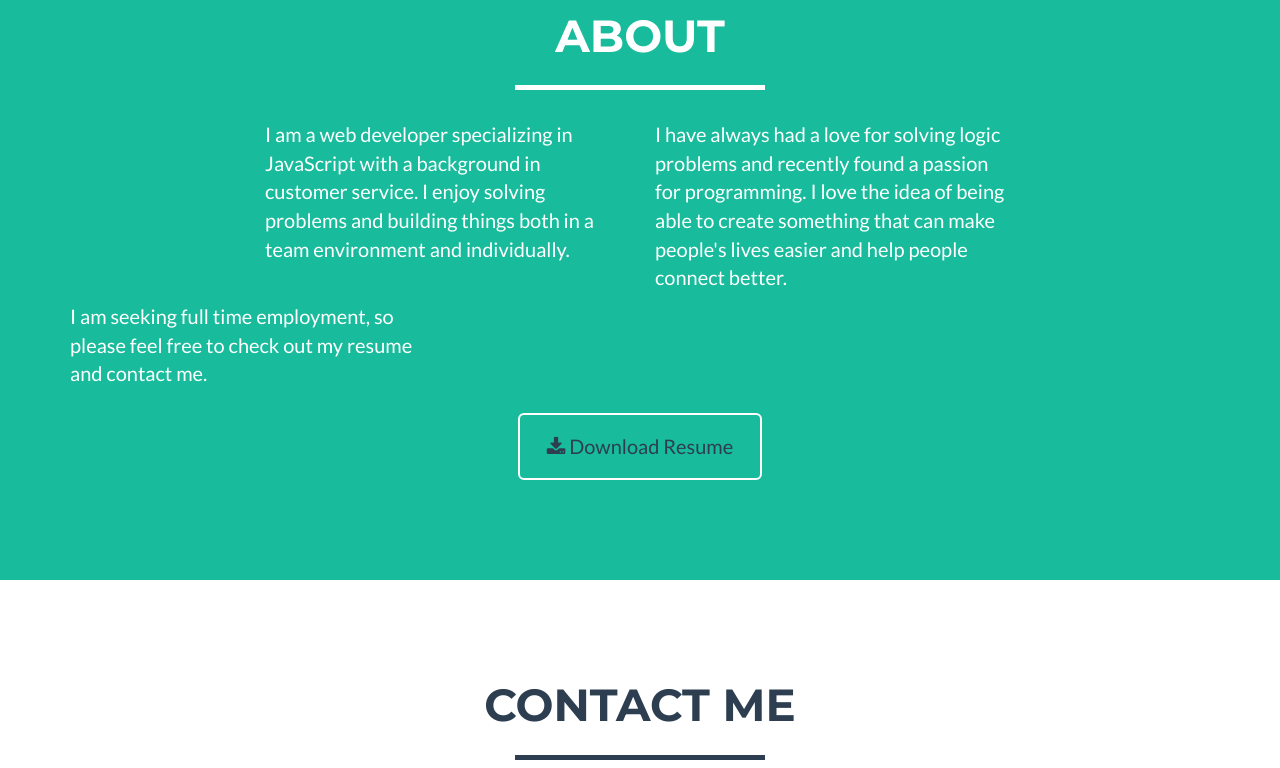
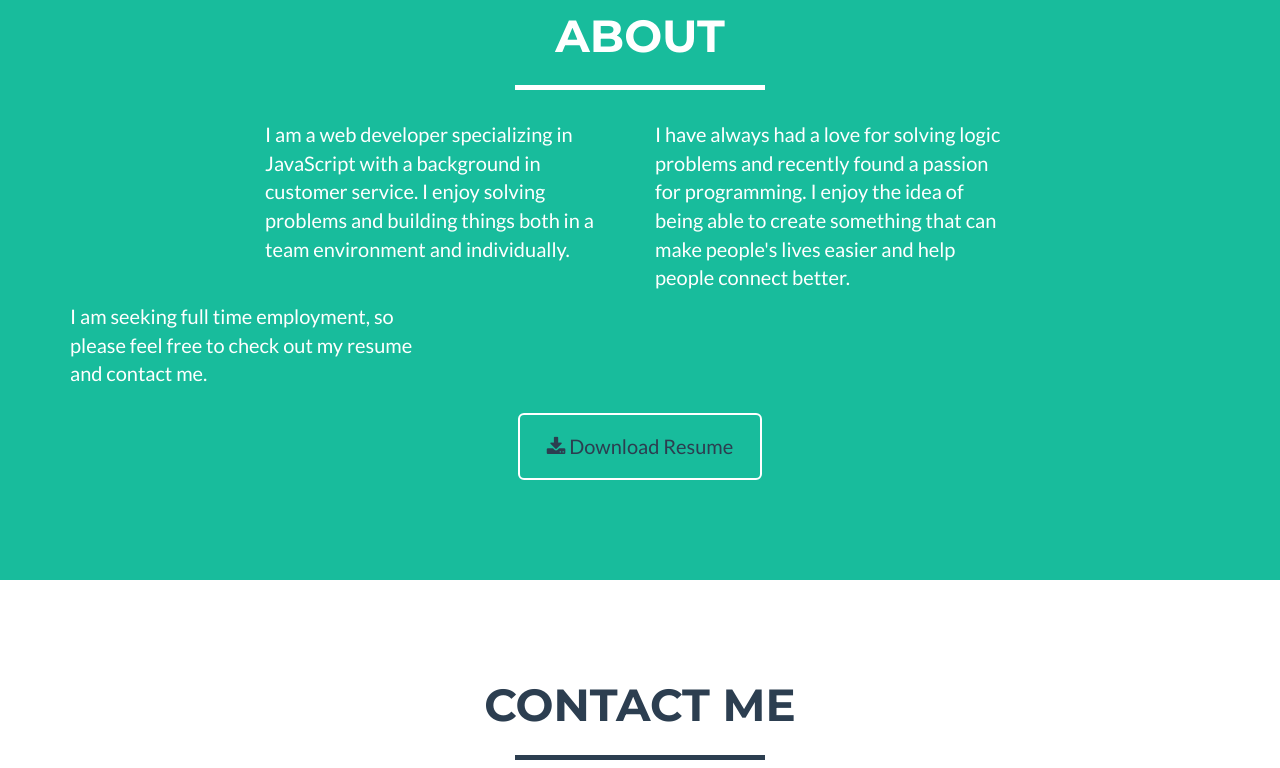
Before and after one commit to hfgaard/hfgaard.github.io, a plain HTML site: page index.html in a window 1280 px wide. Shown: the part 1400-2168 px from the top of the page. Drawn offline with nearby package versions, Linux system fonts and the light colour scheme.

Commit message:
update about

```diff
--- a/index.html
+++ b/index.html
@@ -146,7 +146,7 @@
           <p>I am a web developer specializing in JavaScript with a background in customer service. I enjoy solving problems and building things both in a team environment and individually.</p>
         </div>
         <div class="col-lg-4">
-          <p>I have always had a love for solving logic problems and recently found a passion for programming. I love the idea of being able to create something that can make people's lives easier and help people connect better.</p>
+          <p>I have always had a love for solving logic problems and recently found a passion for programming. I enjoy the idea of being able to create something that can make people's lives easier and help people connect better.</p>
         </div>
         <div class="col-lg-4">
           <p>I am seeking full time employment, so please feel free to check out my resume and contact me.</p>
```
